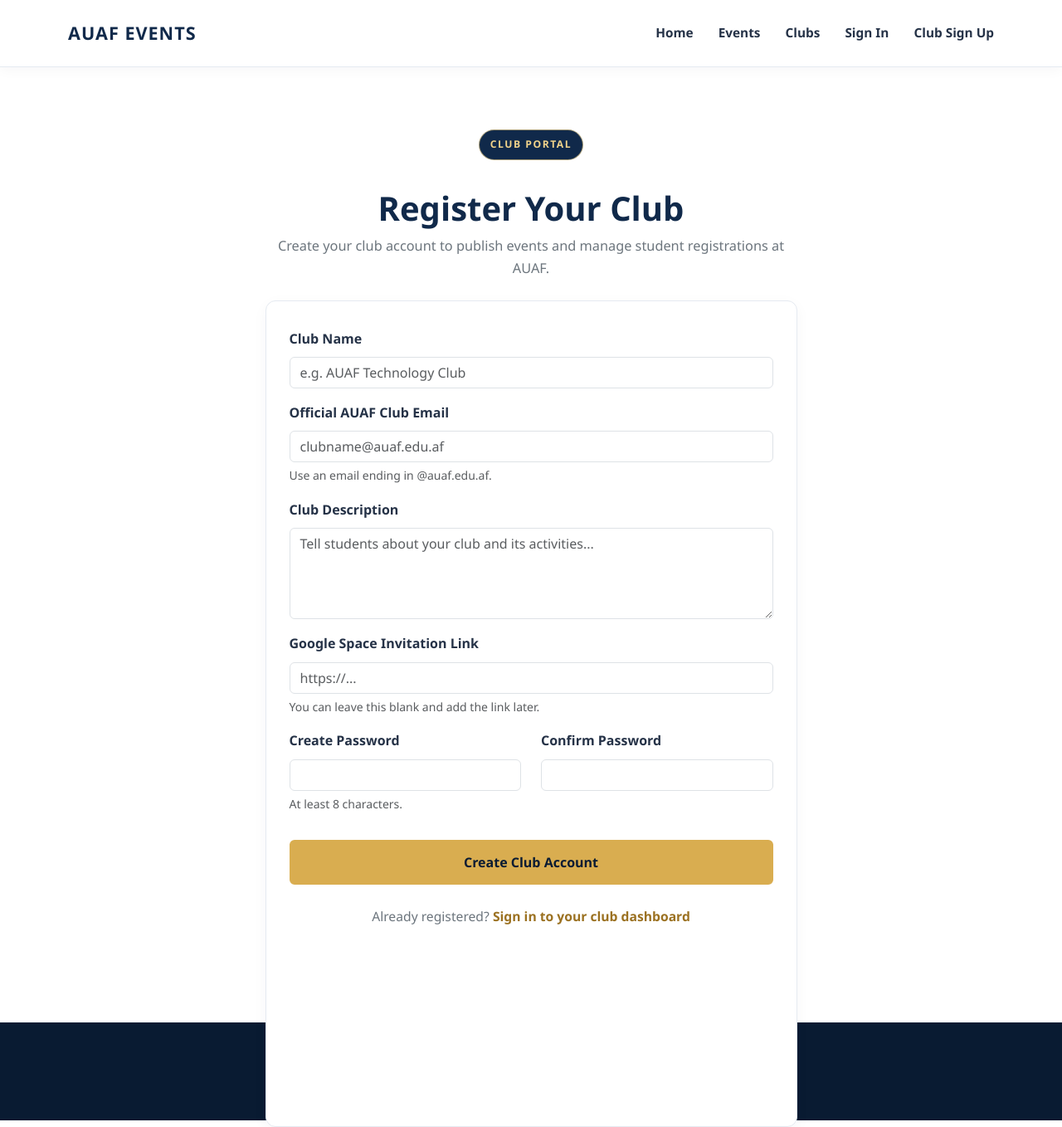
After one commit to Zohra-tech/AUAF-event-management-website, a PHP site: page /pages/club-signup.php in a window 1280 px wide. The commit adds this page. Shown: the whole page at 83% size. Run offline with PHP 8.4, Linux system fonts and the light colour scheme.

Commit message:
the files are created to sign up in club

```diff
--- a/includes/header.php
+++ b/includes/header.php
@@ -27,6 +27,7 @@ $pageTitle = $pageTitle ?? 'AUAF Event Management';
             <a href="/pages/events.php">Events</a>
             <a href="/pages/clubs.php">Clubs</a>
             <a href="/pages/login.php">Sign In</a>
+            <a href="/pages/club-signup.php">Club Sign Up</a>
         </div>
     </div>
 </nav>
--- /dev/null
+++ b/pages/club-signup.php
@@ -0,0 +1,278 @@
+<?php
+declare(strict_types=1);
+
+session_start();
+
+$pageTitle = 'Club Sign Up | AUAF Event Management';
+
+$errors = [];
+$success = false;
+
+$clubName = '';
+$email = '';
+$description = '';
+$googleSpaceUrl = '';
+
+if (empty($_SESSION['csrf_token'])) {
+    $_SESSION['csrf_token'] = bin2hex(random_bytes(32));
+}
+
+if ($_SERVER['REQUEST_METHOD'] === 'POST') {
+    $clubName = trim($_POST['club_name'] ?? '');
+    $email = strtolower(trim($_POST['email'] ?? ''));
+    $description = trim($_POST['description'] ?? '');
+    $googleSpaceUrl = trim($_POST['google_space_url'] ?? '');
+
+    $password = $_POST['password'] ?? '';
+    $confirmPassword = $_POST['confirm_password'] ?? '';
+    $csrfToken = $_POST['csrf_token'] ?? '';
+
+    // Validate the form.
+    if (!hash_equals($_SESSION['csrf_token'], $csrfToken)) {
+        $errors[] = 'Your session has expired. Please refresh the page and try again.';
+    }
+
+    if ($clubName === '' || strlen($clubName) > 150) {
+        $errors[] = 'Enter a club name (maximum 150 characters).';
+    }
+
+    if (
+        !filter_var($email, FILTER_VALIDATE_EMAIL) ||
+        !str_ends_with($email, '@auaf.edu.af')
+    ) {
+        $errors[] = 'Use a valid AUAF email ending in @auaf.edu.af.';
+    }
+
+    if (strlen($password) < 8) {
+        $errors[] = 'Your password must contain at least 8 characters.';
+    }
+
+    if ($password !== $confirmPassword) {
+        $errors[] = 'The passwords do not match.';
+    }
+
+    if (strlen($description) > 2000) {
+        $errors[] = 'The description cannot exceed 2,000 characters.';
+    }
+
+    if (
+        $googleSpaceUrl !== '' &&
+        (
+            !filter_var($googleSpaceUrl, FILTER_VALIDATE_URL) ||
+            !in_array(
+                strtolower((string) parse_url($googleSpaceUrl, PHP_URL_SCHEME)),
+                ['http', 'https'],
+                true
+            )
+        )
+    ) {
+        $errors[] = 'Enter a valid Google Space invitation URL.';
+    }
+
+    if (!$errors) {
+        try {
+            require_once __DIR__ . '/../config/database.php';
+
+            $passwordHash = password_hash($password, PASSWORD_DEFAULT);
+
+            $sql = 'INSERT INTO clubs
+                    (club_name, email, password_hash, description,
+                     google_space_url, created_at)
+                    VALUES
+                    (:club_name, :email, :password_hash, :description,
+                     :google_space_url, NOW())';
+
+            $stmt = $pdo->prepare($sql);
+
+            $stmt->execute([
+                ':club_name' => $clubName,
+                ':email' => $email,
+                ':password_hash' => $passwordHash,
+                ':description' => $description,
+                ':google_space_url' => $googleSpaceUrl !== ''
+                    ? $googleSpaceUrl
+                    : null,
+            ]);
+
+            // Sign the new club in automatically.
+            session_regenerate_id(true);
+
+            $_SESSION['club_id'] = (int) $pdo->lastInsertId();
+            $_SESSION['club_name'] = $clubName;
+
+            unset($_SESSION['csrf_token']);
+
+            header('Location: /club/dashboard.php');
+            exit;
+        } catch (PDOException $e) {
+            if ($e->getCode() === '23000') {
+                $errors[] = 'This club email is already registered.';
+            } else {
+                error_log('Club registration failed: ' . $e->getMessage());
+                $errors[] = 'Registration could not be completed. Check your database setup and try again.';
+            }
+        }
+    }
+}
+
+require_once __DIR__ . '/../includes/header.php';
+?>
+
+<main class="container py-5">
+    <div class="row justify-content-center">
+        <div class="col-lg-8 col-xl-7">
+
+            <div class="text-center mb-4">
+                <span class="hero-label"
+                      style="background:#10294a;color:#f2d48b;">
+                    CLUB PORTAL
+                </span>
+
+                <h1 class="mt-3"
+                    style="color:#10294a;font-weight:800;">
+                    Register Your Club
+                </h1>
+
+                <p class="text-secondary">
+                    Create your club account to publish events and manage
+                    student registrations at AUAF.
+                </p>
+            </div>
+
+            <section class="feature-card">
+                <?php if ($errors): ?>
+                    <div class="alert alert-danger" role="alert">
+                        <strong>Please correct the following:</strong>
+                        <ul class="mb-0 mt-2">
+                            <?php foreach ($errors as $error): ?>
+                                <li><?= htmlspecialchars($error, ENT_QUOTES, 'UTF-8') ?></li>
+                            <?php endforeach; ?>
+                        </ul>
+                    </div>
+                <?php endif; ?>
+
+                <form method="POST" action="" novalidate>
+                    <input
+                        type="hidden"
+                        name="csrf_token"
+                        value="<?= htmlspecialchars($_SESSION['csrf_token'], ENT_QUOTES, 'UTF-8') ?>"
+                    >
+
+                    <div class="mb-3">
+                        <label for="club_name" class="form-label fw-semibold">
+                            Club Name
+                        </label>
+                        <input
+                            type="text"
+                            class="form-control"
+                            id="club_name"
+                            name="club_name"
+                            maxlength="150"
+                            value="<?= htmlspecialchars($clubName, ENT_QUOTES, 'UTF-8') ?>"
+                            placeholder="e.g. AUAF Technology Club"
+                            required
+                        >
+                    </div>
+
+                    <div class="mb-3">
+                        <label for="email" class="form-label fw-semibold">
+                            Official AUAF Club Email
+                        </label>
+                        <input
+                            type="email"
+                            class="form-control"
+                            id="email"
+                            name="email"
+                            value="<?= htmlspecialchars($email, ENT_QUOTES, 'UTF-8') ?>"
+                            placeholder="clubname@auaf.edu.af"
+                            pattern="^[^@\s]+@auaf\.edu\.af$"
+                            maxlength="254"
+                            autocomplete="email"
+                            required
+                        >
+                        <div class="form-text">
+                            Use an email ending in @auaf.edu.af.
+                        </div>
+                    </div>
+
+                    <div class="mb-3">
+                        <label for="description" class="form-label fw-semibold">
+                            Club Description
+                        </label>
+                        <textarea
+                            class="form-control"
+                            id="description"
+                            name="description"
+                            rows="4"
+                            maxlength="2000"
+                            placeholder="Tell students about your club and its activities..."
+                        ><?= htmlspecialchars($description, ENT_QUOTES, 'UTF-8') ?></textarea>
+                    </div>
+
+                    <div class="mb-3">
+                        <label for="google_space_url" class="form-label fw-semibold">
+                            Google Space Invitation Link
+                        </label>
+                        <input
+                            type="url"
+                            class="form-control"
+                            id="google_space_url"
+                            name="google_space_url"
+                            value="<?= htmlspecialchars($googleSpaceUrl, ENT_QUOTES, 'UTF-8') ?>"
+                            placeholder="https://..."
+                        >
+                        <div class="form-text">
+                            You can leave this blank and add the link later.
+                        </div>
+                    </div>
+
+                    <div class="row">
+                        <div class="col-md-6 mb-3">
+                            <label for="password" class="form-label fw-semibold">
+                                Create Password
+                            </label>
+                            <input
+                                type="password"
+                                class="form-control"
+                                id="password"
+                                name="password"
+                                minlength="8"
+                                autocomplete="new-password"
+                                required
+                            >
+                            <div class="form-text">At least 8 characters.</div>
+                        </div>
+
+                        <div class="col-md-6 mb-3">
+                            <label for="confirm_password"
+                                   class="form-label fw-semibold">
+                                Confirm Password
+                            </label>
+                            <input
+                                type="password"
+                                class="form-control"
+                                id="confirm_password"
+                                name="confirm_password"
+                                minlength="8"
+                                autocomplete="new-password"
+                                required
+                            >
+                        </div>
+                    </div>
+
+                    <button type="submit" class="btn btn-gold w-100 mt-3">
+                        Create Club Account
+                    </button>
+                </form>
+
+                <p class="text-center text-secondary mt-4 mb-0">
+                    Already registered?
+                    <a href="/pages/club-login.php">Sign in to your club dashboard</a>
+                </p>
+            </section>
+
+        </div>
+    </div>
+</main>
+
+<?php require_once __DIR__ . '/../includes/footer.php'; ?>
```
Also changed, not shown: index.php (+4 -13 lines).
